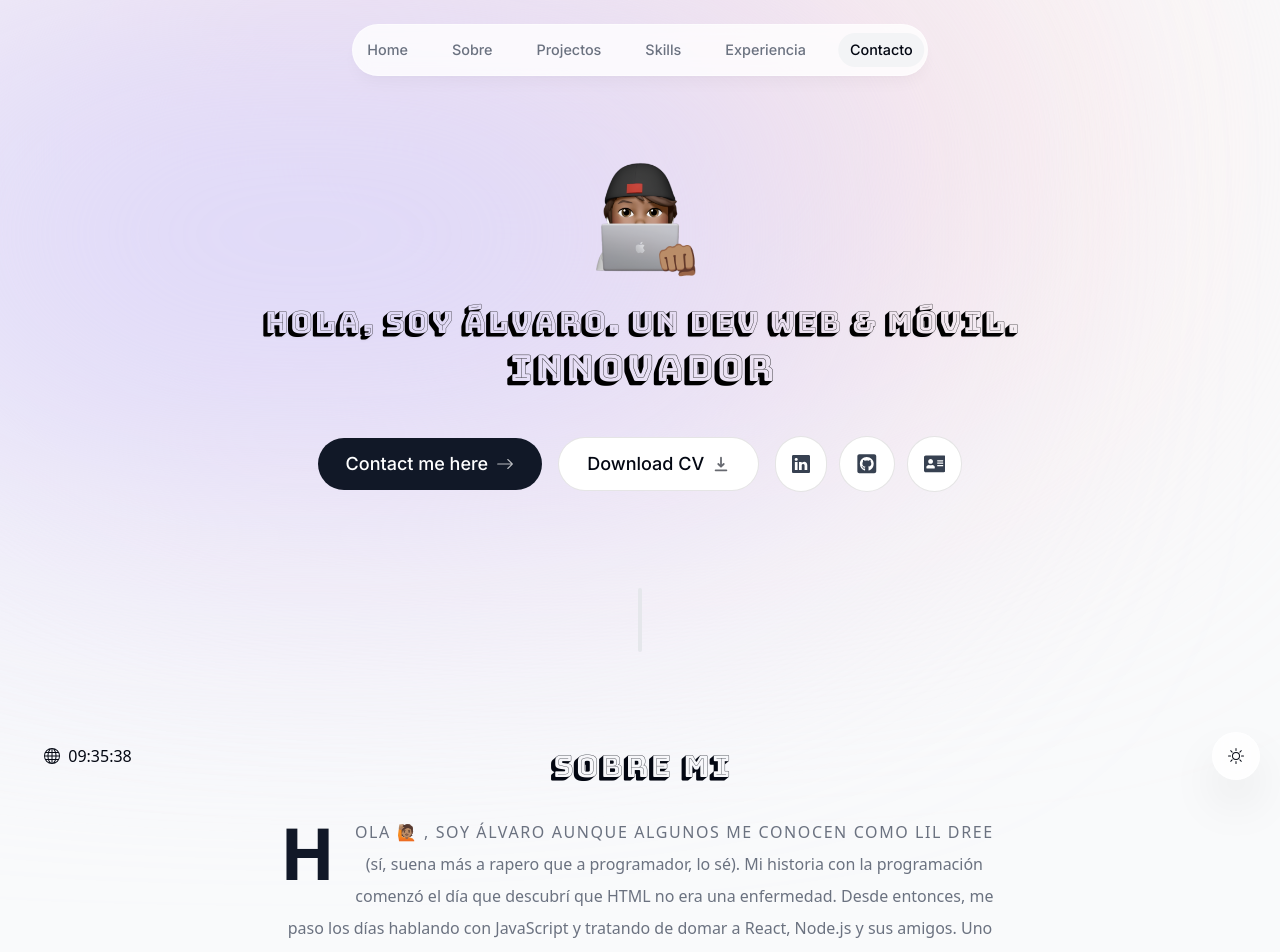
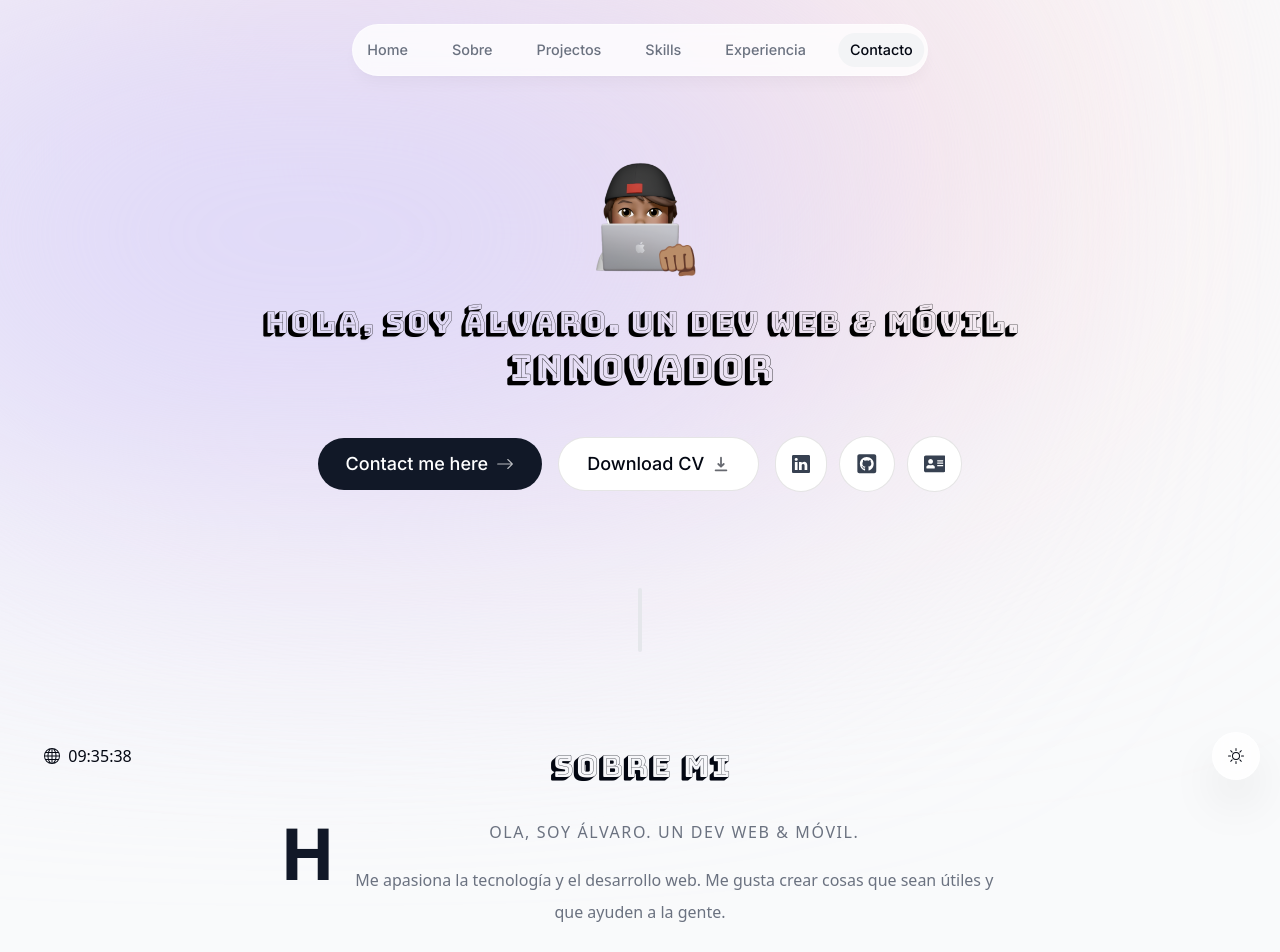
Before and after one commit to LilDre7/Alvaro-PortafolioWeb, a Next.js app: page / in a window 1280 px wide. Shown: the top 952 px of the page. Built offline with nearby package versions, Linux system fonts and the light colour scheme; no server answers.

Commit message:
Nuevo archivo

```diff
--- a/components/about.tsx
+++ b/components/about.tsx
@@ -21,19 +21,10 @@ export default function About() {
       <SectionHeading><span className="aboutHero">Sobre Mi</span></SectionHeading>
       <div className="space-y-4 text-gray-900 dark:text-white">
         <p className="mb-3 mx-3 sm:mx-0 text-gray-500 dark:text-gray-400 first-line:uppercase first-line:tracking-widest first-letter:text-7xl first-letter:font-bold first-letter:text-gray-900 dark:first-letter:text-gray-100 first-letter:me-3 first-letter:float-start">
-          Hola 🙋🏽 , soy Álvaro aunque algunos me conocen como Lil Dree (sí,
-          suena más a rapero que a programador, lo sé). Mi historia con la
-          programación comenzó el día que descubrí que HTML no era una
-          enfermedad. Desde entonces, me paso los días hablando con JavaScript y
-          tratando de domar a React, Node.js y sus amigos. Uno de mis
-          "superpoderes" es hacer funcionar el código a las 3 a.m., después de
-          varios intentos fallidos y una buena dosis de cafeína ☕. He trabajado
-          en proyectos que, al menos, no han explotado... todavía.{" "}
+          Hola, soy Álvaro. Un dev Web & Móvil.
         </p>
         <p className="text-gray-500 dark:text-gray-400">
-          Pero hablando en serio, he desarrollado apps que han ayudado a mejorar
-          la eficiencia de pequeñas empresas, y eso me llena de orgullo. Mi
-          misión en el mundo tech es crear cosas geniales sin perder la cabeza..
+          Me apasiona la tecnología y el desarrollo web. Me gusta crear cosas que sean útiles y que ayuden a la gente.
         </p>
       </div>
     </motion.section>
```
